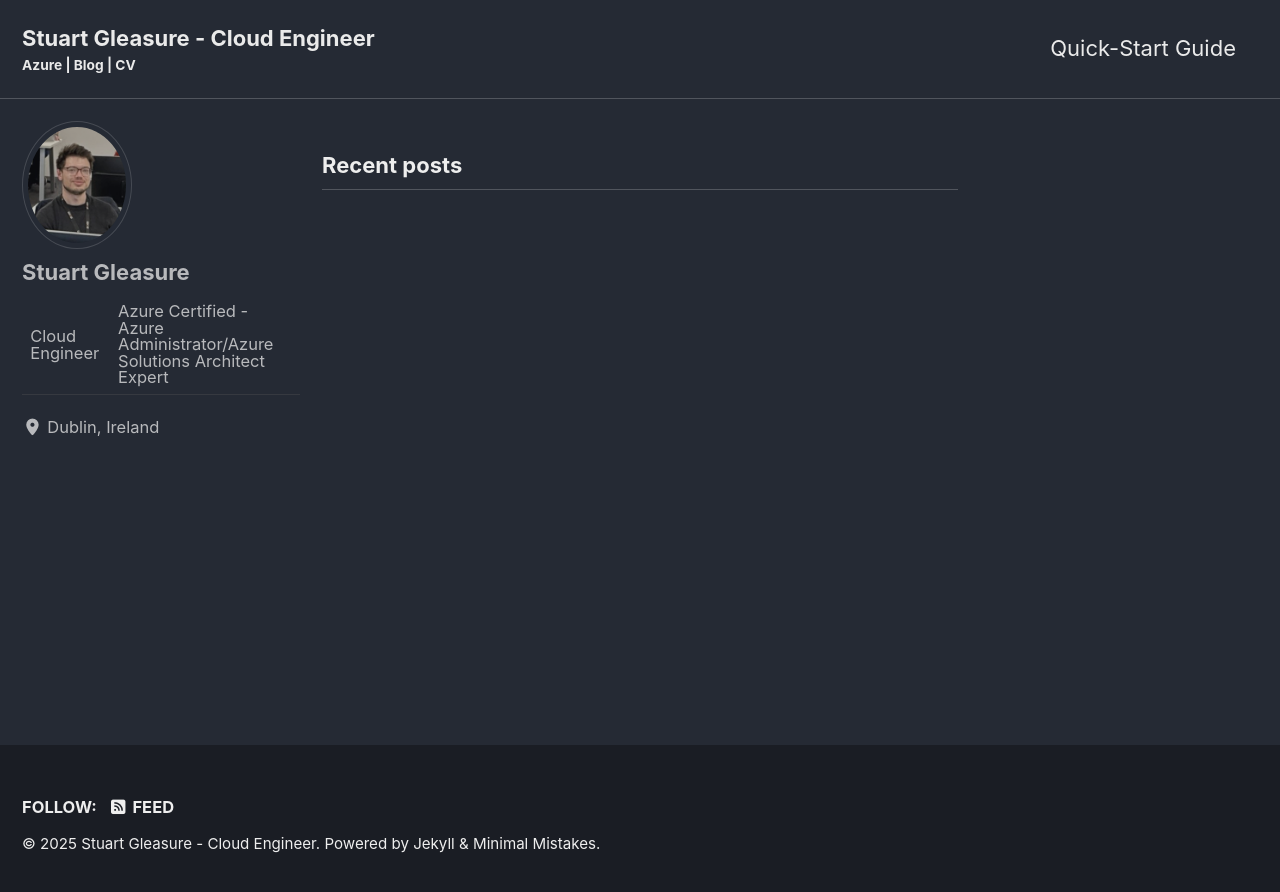
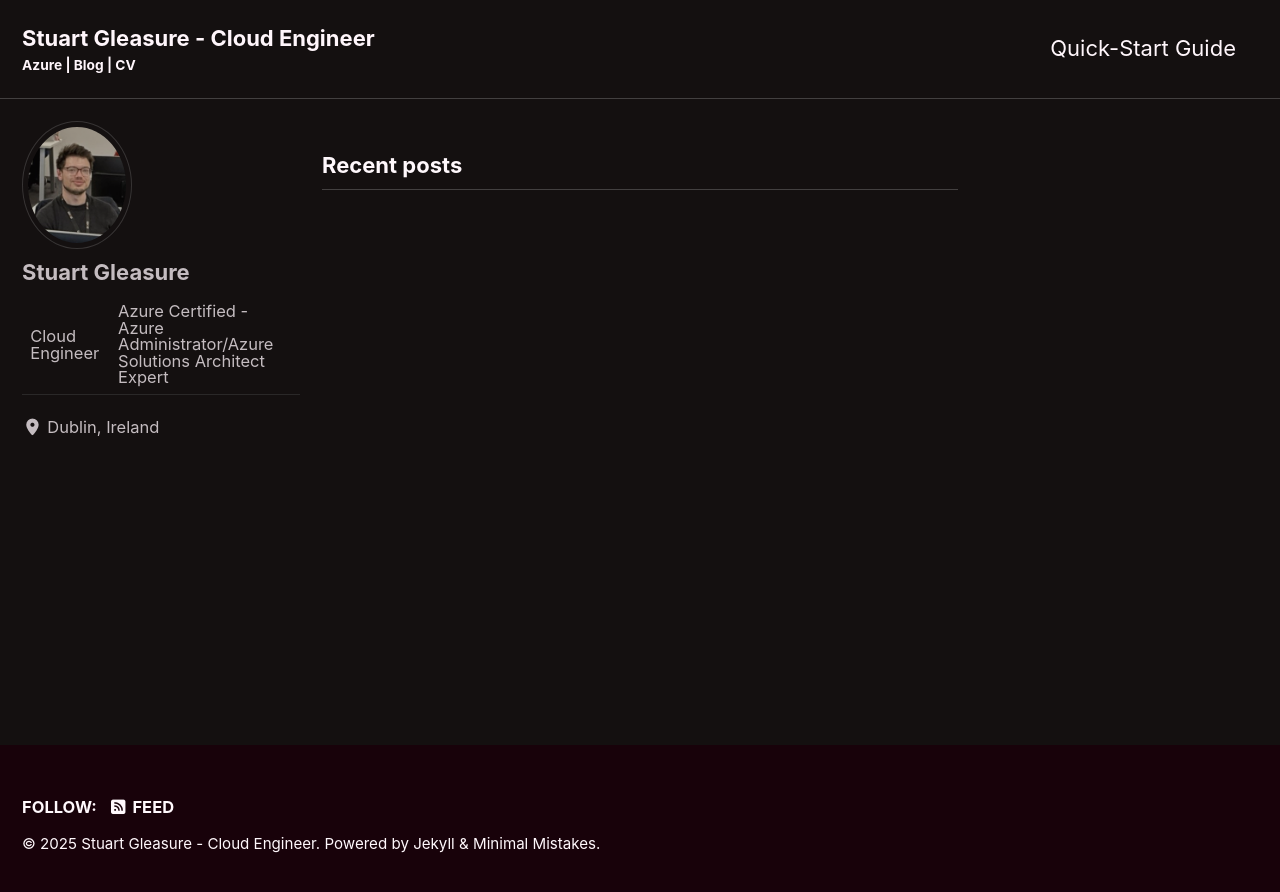
Before and after one commit to TinoStu/TinoStu.github.io, a Jekyll site: the page built from index.html, in a window 1280 px wide. Shown: the top 892 px of the page. Built offline with Jekyll 4.4.1, drawn with Linux system fonts in a browser that asks for light colours; cached includes are drawn as plain includes; the list of posts is cut into pages by our own code.

Commit message:
alter theme

```diff
--- a/_config.yml
+++ b/_config.yml
@@ -12,7 +12,7 @@
 
 # theme                  : "minimal-mistakes-jekyll"
 # remote_theme           : "mmistakes/minimal-mistakes"
-minimal_mistakes_skin    : "dark" # "default", "air", "aqua", "contrast", "dark", "dirt", "neon", "mint", "plum", "sunrise"
+minimal_mistakes_skin    : "neon" # "default", "air", "aqua", "contrast", "dark", "dirt", "neon", "mint", "plum", "sunrise"
 
 # Site Settings
 locale                   : "en-US"
```
